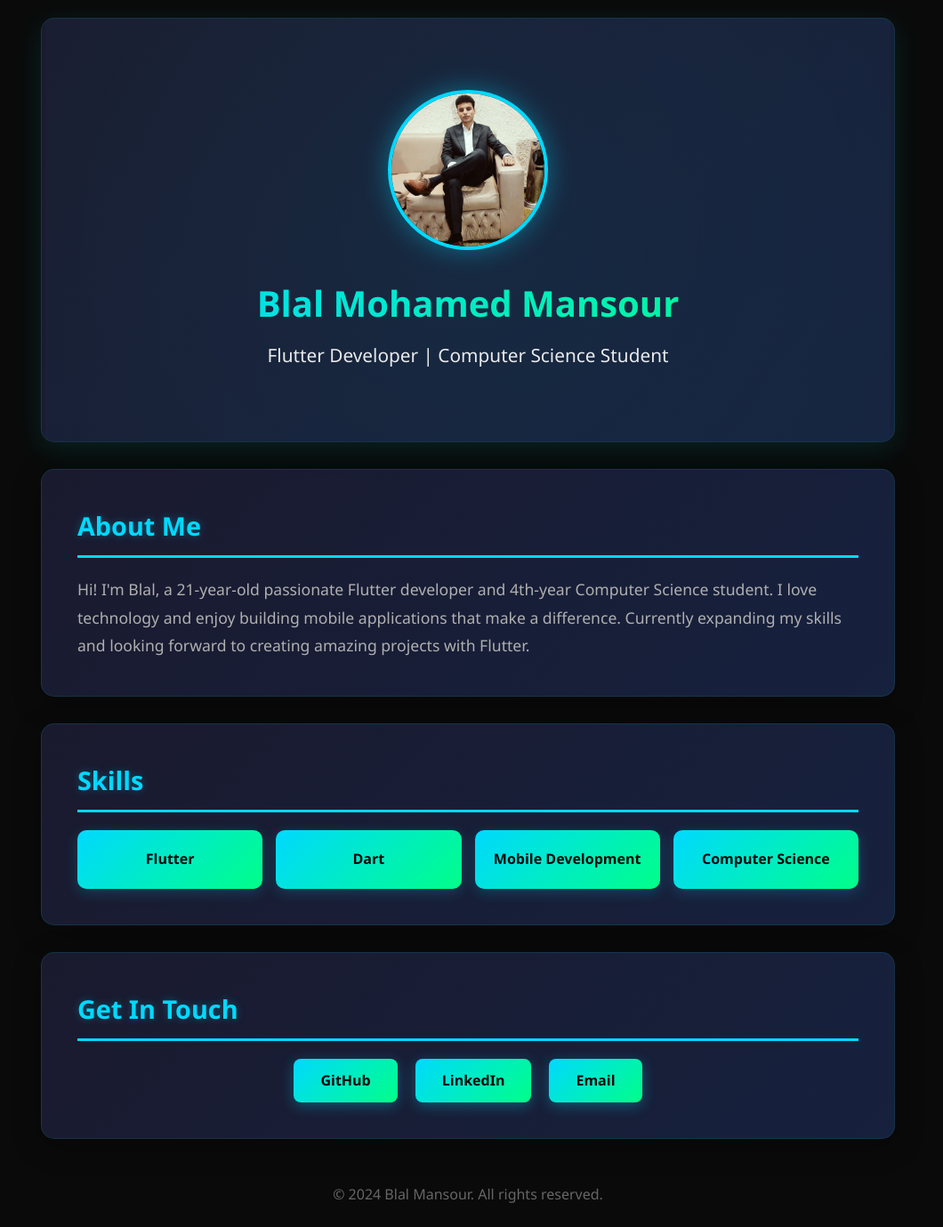
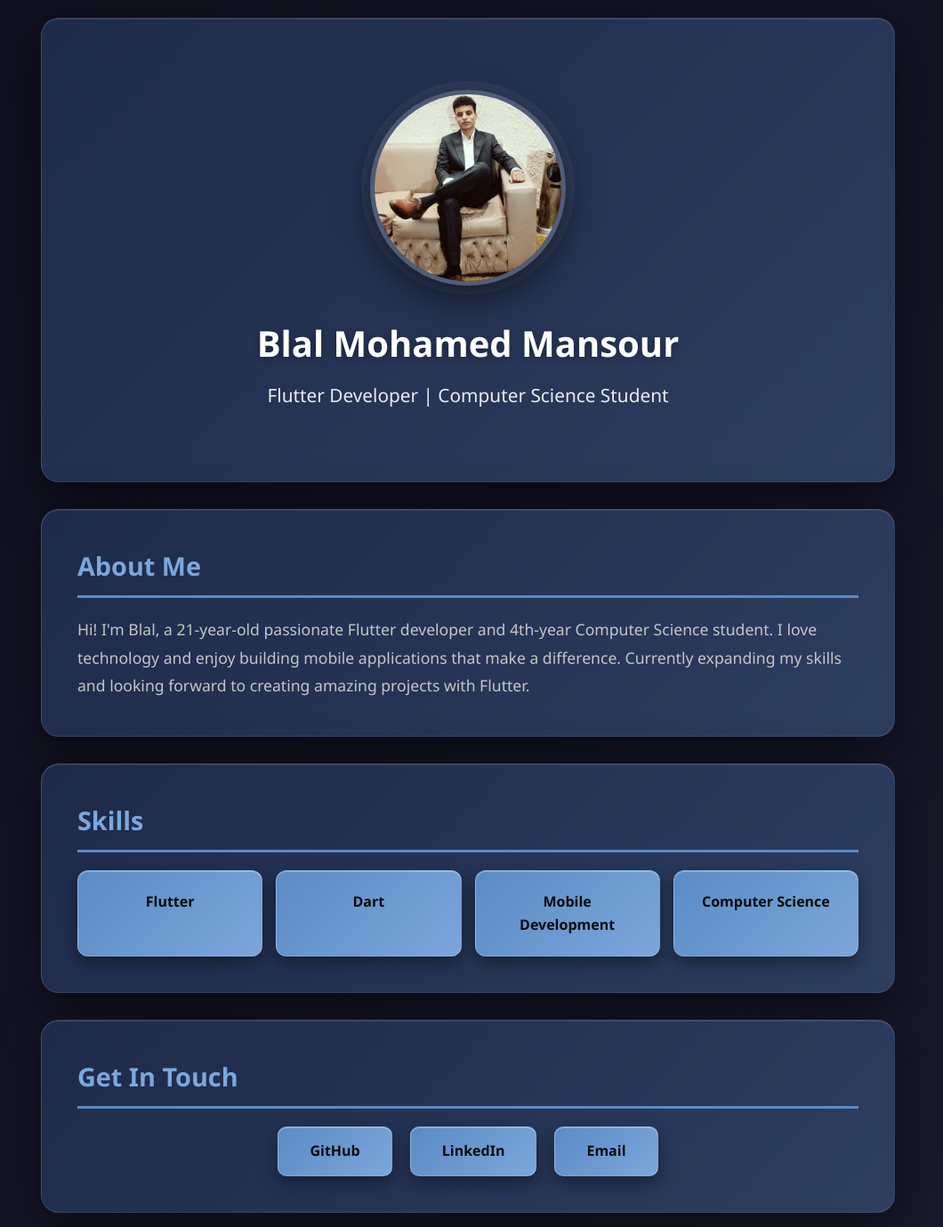
Before and after one commit to blalmansour/Portfolio, a plain HTML site: page index.html in a window 1280 px wide. Shown: the top 1379 px of the page at 89% size, without its empty margins (114-1174 px from the left). Drawn offline with Linux system fonts and the light colour scheme.

Commit message:
Update index.html

```diff
--- a/index.html
+++ b/index.html
@@ -15,7 +15,8 @@
             font-family: 'Segoe UI', Tahoma, Geneva, Verdana, sans-serif;
             line-height: 1.6;
             color: #e0e0e0;
-            background: #0a0a0a;
+            background: linear-gradient(135deg, #0f0f1e 0%, #1a1a2e 100%);
+            min-height: 100vh;
         }
 
         .container {
@@ -25,14 +26,16 @@
         }
 
         header {
-            background: linear-gradient(135deg, #1a1a2e 0%, #16213e 100%);
+            background: linear-gradient(135deg, #1e2a4a 0%, #2d3e5f 100%);
             color: white;
             padding: 80px 20px;
             text-align: center;
-            border-radius: 15px;
+            border-radius: 20px;
             margin-bottom: 30px;
-            box-shadow: 0 8px 32px rgba(0, 255, 255, 0.1);
-            border: 1px solid rgba(0, 255, 255, 0.1);
+            box-shadow:
+                0 20px 60px rgba(0, 0, 0, 0.5),
+                inset 0 1px 0 rgba(255, 255, 255, 0.1);
+            border: 1px solid rgba(255, 255, 255, 0.1);
             position: relative;
             overflow: hidden;
             animation: fadeInDown 0.8s ease;
@@ -41,17 +44,17 @@
         header::before {
             content: '';
             position: absolute;
-            top: -50%;
-            left: -50%;
-            width: 200%;
-            height: 200%;
-            background: radial-gradient(circle, rgba(0, 255, 255, 0.05) 0%, transparent 70%);
-            animation: rotate 20s linear infinite;
+            top: 0;
+            left: -100%;
+            width: 100%;
+            height: 100%;
+            background: linear-gradient(90deg, transparent, rgba(255, 255, 255, 0.1), transparent);
+            animation: shine 3s infinite;
         }
 
-        @keyframes rotate {
-            from { transform: rotate(0deg); }
-            to { transform: rotate(360deg); }
+        @keyframes shine {
+            0% { left: -100%; }
+            50%, 100% { left: 100%; }
         }
 
         @keyframes fadeInDown {
@@ -77,13 +80,15 @@
         }
 
         .profile-img {
-            width: 180px;
-            height: 180px;
+            width: 220px;
+            height: 220px;
             border-radius: 50%;
-            border: 4px solid #00d9ff;
+            border: 5px solid rgba(255, 255, 255, 0.2);
             object-fit: cover;
-            margin-bottom: 20px;
-            box-shadow: 0 0 30px rgba(0, 217, 255, 0.4);
+            margin-bottom: 25px;
+            box-shadow:
+                0 15px 40px rgba(0, 0, 0, 0.6),
+                0 0 0 10px rgba(255, 255, 255, 0.05);
             position: relative;
             z-index: 1;
             transition: transform 0.3s ease, box-shadow 0.3s ease;
@@ -91,7 +96,9 @@
 
         .profile-img:hover {
             transform: scale(1.05);
-            box-shadow: 0 0 40px rgba(0, 217, 255, 0.6);
+            box-shadow:
+                0 20px 50px rgba(0, 0, 0, 0.7),
+                0 0 0 10px rgba(255, 255, 255, 0.1);
         }
 
         header h1 {
@@ -99,10 +106,8 @@
             margin-bottom: 10px;
             position: relative;
             z-index: 1;
-            background: linear-gradient(90deg, #00d9ff, #00ff88);
-            -webkit-background-clip: text;
-            -webkit-text-fill-color: transparent;
-            background-clip: text;
+            color: #fff;
+            text-shadow: 0 2px 10px rgba(0, 0, 0, 0.3);
         }
 
         header p {
@@ -113,34 +118,58 @@
         }
 
         .section {
-            background: linear-gradient(135deg, #1a1a2e 0%, #16213e 100%);
+            background: linear-gradient(135deg, #1e2a4a 0%, #2d3e5f 100%);
             padding: 40px;
             margin-bottom: 30px;
-            border-radius: 15px;
-            box-shadow: 0 8px 32px rgba(0, 0, 0, 0.3);
-            border: 1px solid rgba(0, 255, 255, 0.1);
+            border-radius: 20px;
+            box-shadow:
+                0 20px 60px rgba(0, 0, 0, 0.5),
+                inset 0 1px 0 rgba(255, 255, 255, 0.1);
+            border: 1px solid rgba(255, 255, 255, 0.1);
             animation: fadeInUp 0.8s ease;
             transition: transform 0.3s ease, box-shadow 0.3s ease;
+            position: relative;
+            overflow: hidden;
+        }
+
+        .section::before {
+            content: '';
+            position: absolute;
+            top: 0;
+            left: -100%;
+            width: 100%;
+            height: 100%;
+            background: linear-gradient(90deg, transparent, rgba(255, 255, 255, 0.05), transparent);
+            transition: left 0.5s ease;
+        }
+
+        .section:hover::before {
+            left: 100%;
         }
 
         .section:hover {
             transform: translateY(-5px);
-            box-shadow: 0 12px 40px rgba(0, 217, 255, 0.2);
+            box-shadow:
+                0 25px 70px rgba(0, 0, 0, 0.6),
+                inset 0 1px 0 rgba(255, 255, 255, 0.15);
         }
 
         .section h2 {
-            color: #00d9ff;
+            color: #7ba7db;
             margin-bottom: 20px;
             font-size: 1.8em;
-            border-bottom: 3px solid #00d9ff;
+            border-bottom: 3px solid #5a8bc4;
             padding-bottom: 10px;
-            text-shadow: 0 0 10px rgba(0, 217, 255, 0.3);
+            position: relative;
+            z-index: 1;
         }
 
         .about-content {
             font-size: 1.1em;
-            color: #b0b0b0;
+            color: #c5c5c5;
             line-height: 1.8;
+            position: relative;
+            z-index: 1;
         }
 
         .skills-grid {
@@ -148,23 +177,30 @@
             grid-template-columns: repeat(auto-fit, minmax(150px, 1fr));
             gap: 15px;
             margin-top: 20px;
+            position: relative;
+            z-index: 1;
         }
 
         .skill-item {
-            background: linear-gradient(135deg, #00d9ff 0%, #00ff88 100%);
+            background: linear-gradient(135deg, #5a8bc4 0%, #7ba7db 100%);
             color: #0a0a0a;
-            padding: 20px;
+            padding: 22px;
             text-align: center;
-            border-radius: 10px;
+            border-radius: 12px;
             font-weight: 600;
             transition: transform 0.3s ease, box-shadow 0.3s ease;
             animation: fadeInUp 0.8s ease;
-            box-shadow: 0 4px 15px rgba(0, 217, 255, 0.2);
+            box-shadow:
+                0 8px 20px rgba(0, 0, 0, 0.4),
+                inset 0 1px 0 rgba(255, 255, 255, 0.3);
+            border: 1px solid rgba(255, 255, 255, 0.2);
         }
 
         .skill-item:hover {
             transform: translateY(-8px) scale(1.05);
-            box-shadow: 0 8px 25px rgba(0, 217, 255, 0.4);
+            box-shadow:
+                0 12px 30px rgba(0, 0, 0, 0.5),
+                inset 0 1px 0 rgba(255, 255, 255, 0.4);
         }
 
         .contact-links {
@@ -173,23 +209,30 @@
             gap: 20px;
             flex-wrap: wrap;
             margin-top: 20px;
+            position: relative;
+            z-index: 1;
         }
 
         .contact-btn {
             display: inline-block;
-            padding: 12px 30px;
-            background: linear-gradient(135deg, #00d9ff 0%, #00ff88 100%);
+            padding: 14px 35px;
+            background: linear-gradient(135deg, #5a8bc4 0%, #7ba7db 100%);
             color: #0a0a0a;
             text-decoration: none;
-            border-radius: 8px;
+            border-radius: 10px;
             font-weight: 600;
             transition: transform 0.3s ease, box-shadow 0.3s ease;
-            box-shadow: 0 4px 15px rgba(0, 217, 255, 0.3);
+            box-shadow:
+                0 8px 20px rgba(0, 0, 0, 0.4),
+                inset 0 1px 0 rgba(255, 255, 255, 0.3);
+            border: 1px solid rgba(255, 255, 255, 0.2);
         }
 
         .contact-btn:hover {
             transform: translateY(-3px);
-            box-shadow: 0 8px 25px rgba(0, 217, 255, 0.5);
+            box-shadow:
+                0 12px 30px rgba(0, 0, 0, 0.5),
+                inset 0 1px 0 rgba(255, 255, 255, 0.4);
         }
 
         footer {
@@ -200,6 +243,11 @@
         }
 
         @media (max-width: 768px) {
+            .profile-img {
+                width: 180px;
+                height: 180px;
+            }
+
             header h1 {
                 font-size: 2em;
             }
```
